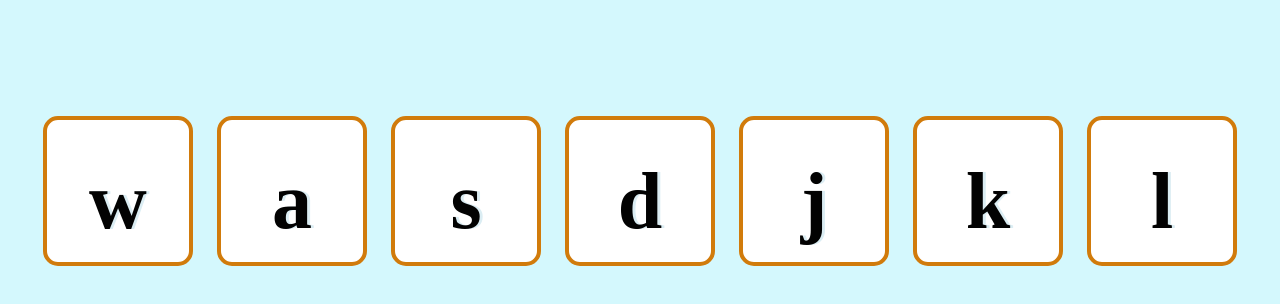
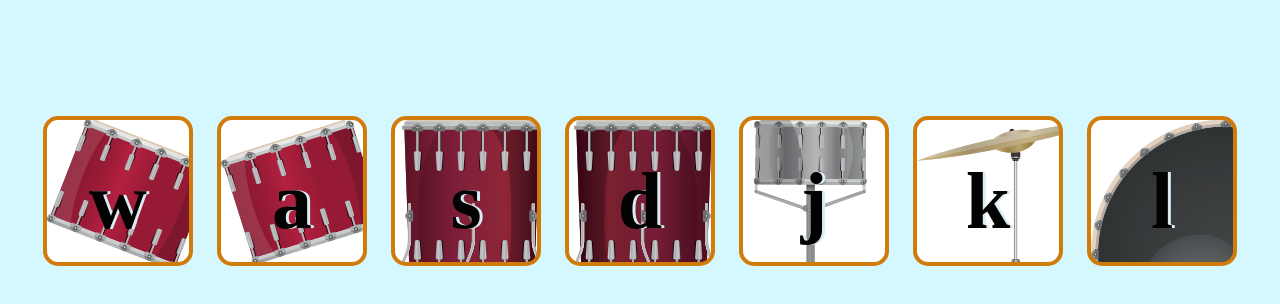
Before and after one commit to iamtonmoy0/Drum-kit, a plain HTML site: page index.html in a window 1280 px wide. Shown: the part 166-470 px from the top of the page. Drawn offline with Linux system fonts and the light colour scheme; the site is published under a folder, as on GitHub Pages, so addresses that start at the root find nothing.

Commit message:
image path added

```diff
--- a/css/styles.css
+++ b/css/styles.css
@@ -11,31 +11,31 @@ h1 {
 }
 
 .w {
-    background-image: url('/images/tom1.png');
+    background-image: url('../images/tom1.png');
 }
 
 .a {
-    background-image: url('/images/tom2.png');
+    background-image: url('../images/tom2.png');
 }
 
 .s {
-    background-image: url('/images/tom3.png');
+    background-image: url('../images/tom3.png');
 }
 
 .d {
-    background-image: url('/images/tom4.png');
+    background-image: url('../images/tom4.png');
 }
 
 .j {
-    background-image: url('/images/snare.png');
+    background-image: url('../images/snare.png');
 }
 
 .k {
-    background-image: url('/images/crash.png');
+    background-image: url('../images/crash.png');
 }
 
 .l {
-    background-image: url('/images/kick.png');
+    background-image: url('../images/kick.png');
 }
 
 .set {
```
